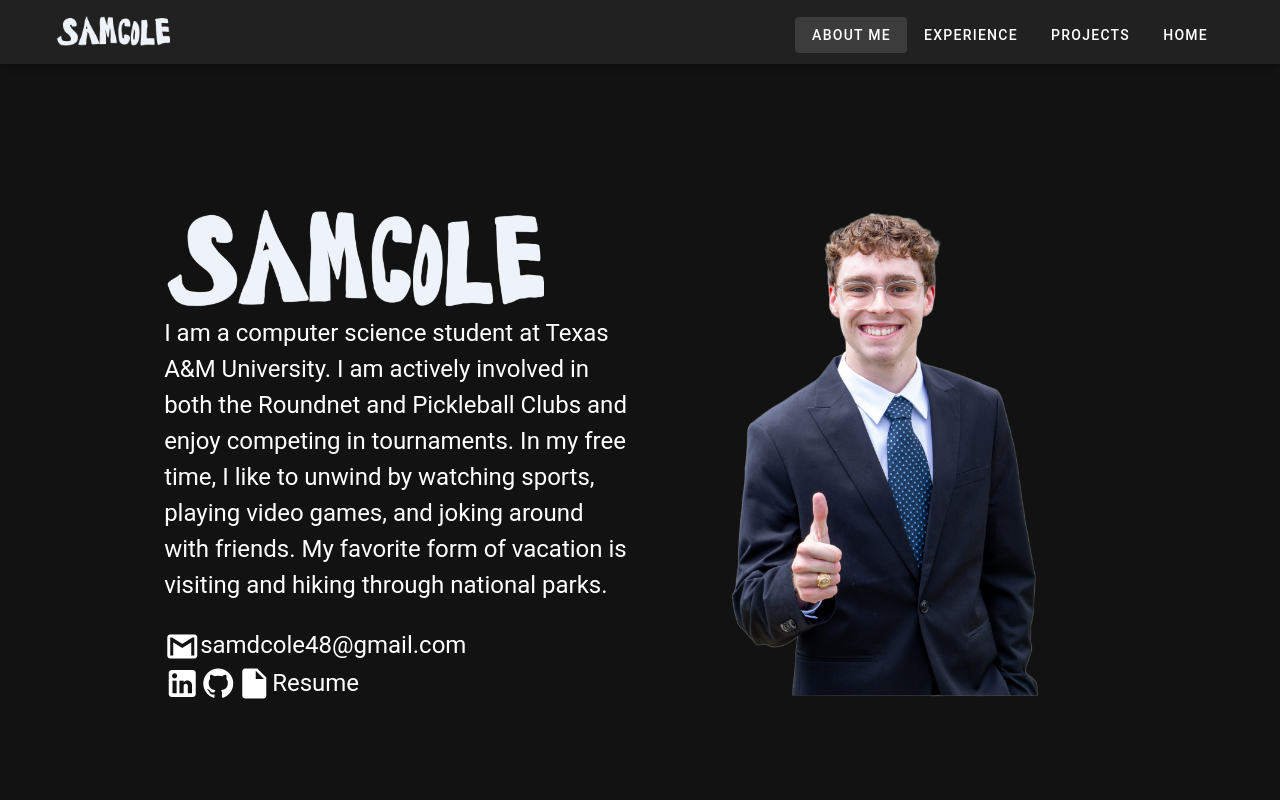
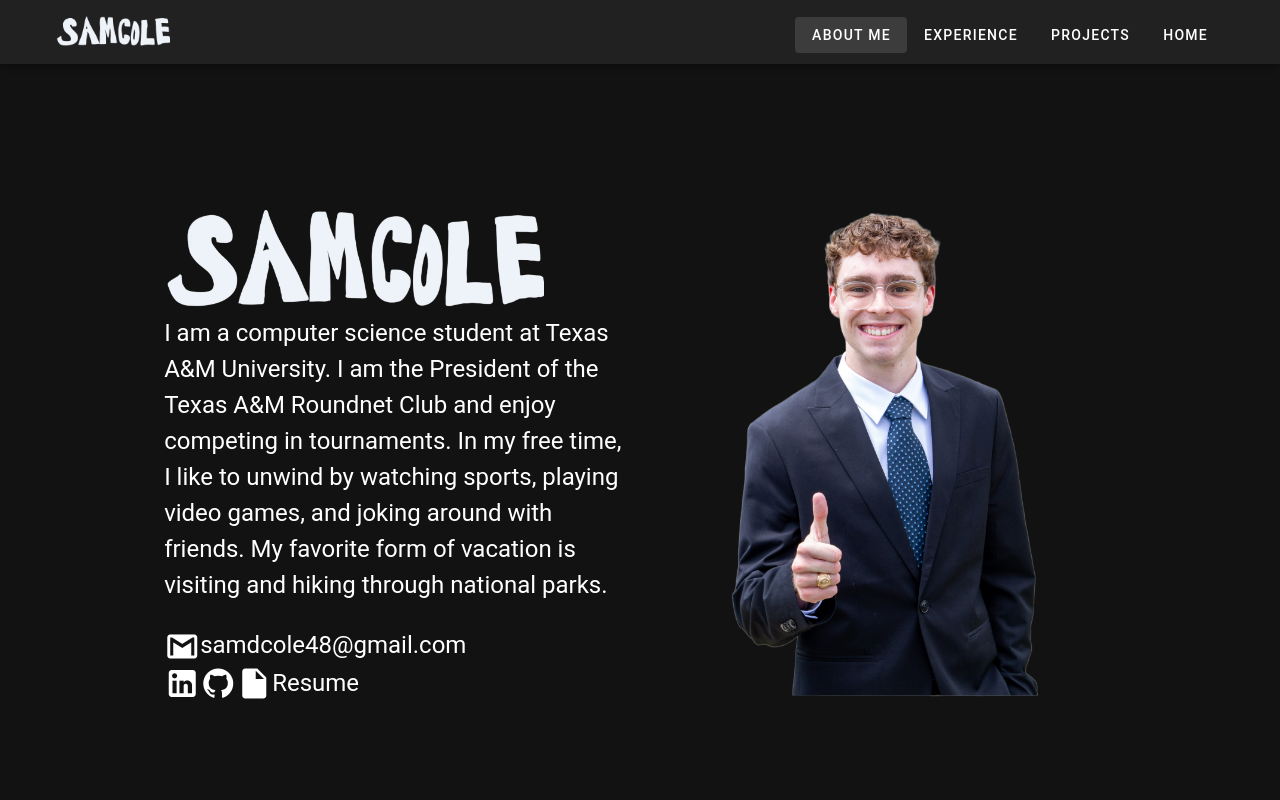
Before and after one commit to samdcole48/portfolio, a Vue app: page /about-me in a window 1280 px wide. Shown: the top 800 px of the page. Built offline with nearby package versions, Linux system fonts and the light colour scheme.

Commit message:
emphasiezed presidency in bio

```diff
--- a/src/pages/about-me.vue
+++ b/src/pages/about-me.vue
@@ -5,12 +5,11 @@
         <template #left
           ><img height="100" src="@/assets/my-logo.png" />
           <div style="font-size: 150%; max-width: 600px">
-            I am a computer science student at Texas A&M University. I am
-            actively involved in both the Roundnet and Pickleball Clubs and
-            enjoy competing in tournaments. In my free time, I like to unwind by
-            watching sports, playing video games, and joking around with
-            friends. My favorite form of vacation is visiting and hiking through
-            national parks.
+            I am a computer science student at Texas A&M University. I am the
+            President of the Texas A&M Roundnet Club and enjoy competing in
+            tournaments. In my free time, I like to unwind by watching sports,
+            playing video games, and joking around with friends. My favorite
+            form of vacation is visiting and hiking through national parks.
           </div>
           <br />
           <div style="font-size: 150%">
@@ -61,8 +60,9 @@
             and a 3.95+ general GPA. I was born and raised an Aggie and have
             loved being a student here. I am an avid Aggie Sports fan, but
             football will always be my favorite. I am a member of the Aggie
-            Coding Club, Roundnet Club, and Pickleball Club. Since my Junior Year,
-            I have had the opportunity to serve as the Roundnet Club President.
+            Coding Club, Roundnet Club, and Pickleball Club. Since my Junior
+            Year, I have had the opportunity to serve as the Roundnet Club
+            President.
           </template>
           <template #links>
             <a
```
